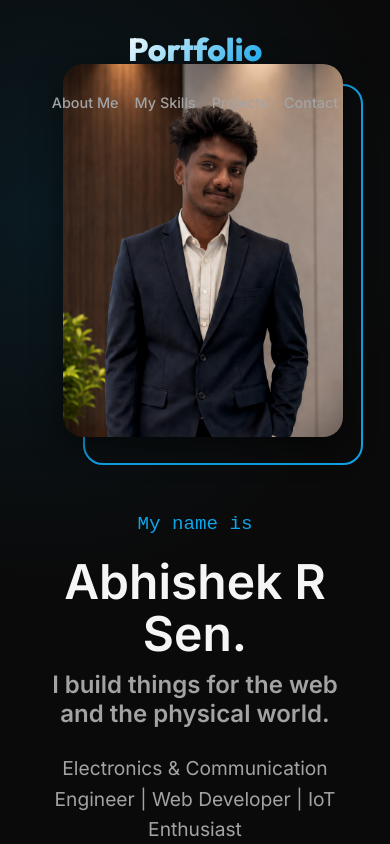
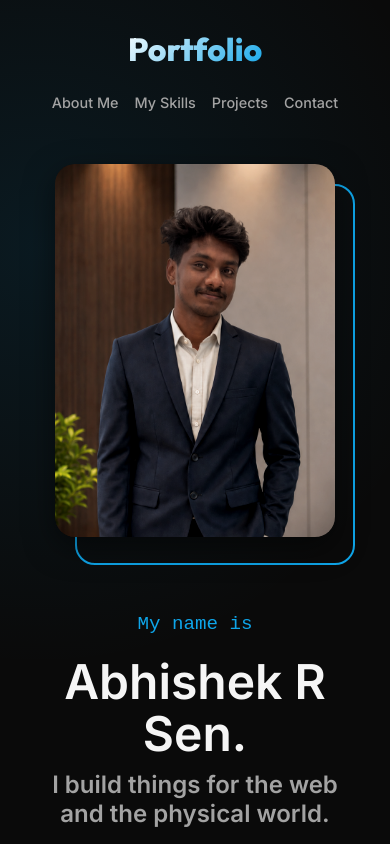
Before and after one commit to abhishekrsen/Abhishek-R-Sen-Portfolio, a React (Vite) app in the folder client/: page / in a window 390 px wide. Shown: the top 844 px of the page. Built offline with nearby package versions, Linux system fonts and the light colour scheme.

Commit message:
Fix navbar overlap on mobile

```diff
--- a/client/src/components/Hero.css
+++ b/client/src/components/Hero.css
@@ -3,6 +3,7 @@
   display: flex;
   align-items: center;
   background: radial-gradient(circle at 10% 20%, rgba(14, 165, 233, 0.1) 0%, transparent 40%);
+  padding-top: 100px;
 }
 
 .hero-container {
@@ -101,11 +102,16 @@
 }
 
 @media (max-width: 992px) {
+  .hero-section {
+    min-height: auto;
+    padding-bottom: 4rem;
+  }
+
   .hero-container {
     flex-direction: column-reverse;
     text-align: center;
     justify-content: center;
-    margin-top: 4rem;
+    margin-top: 2rem;
   }
 
   .hero-subtitle {
@@ -119,7 +125,9 @@
   }
 
   .hero-image-container {
+    padding-left: 0;
     margin-bottom: 2rem;
+    margin-top: 2rem;
   }
 
   .hero-image-wrapper {
```
